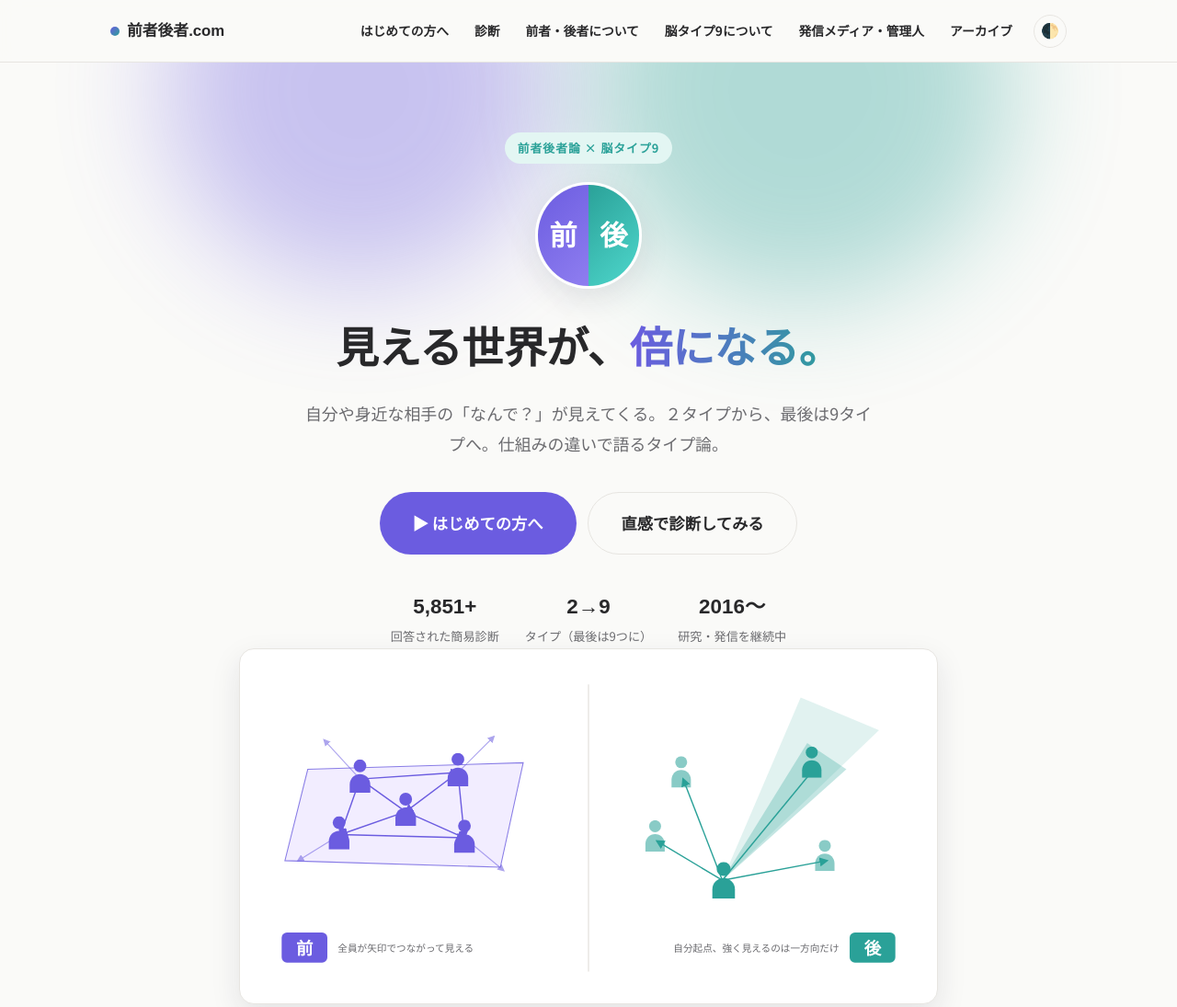
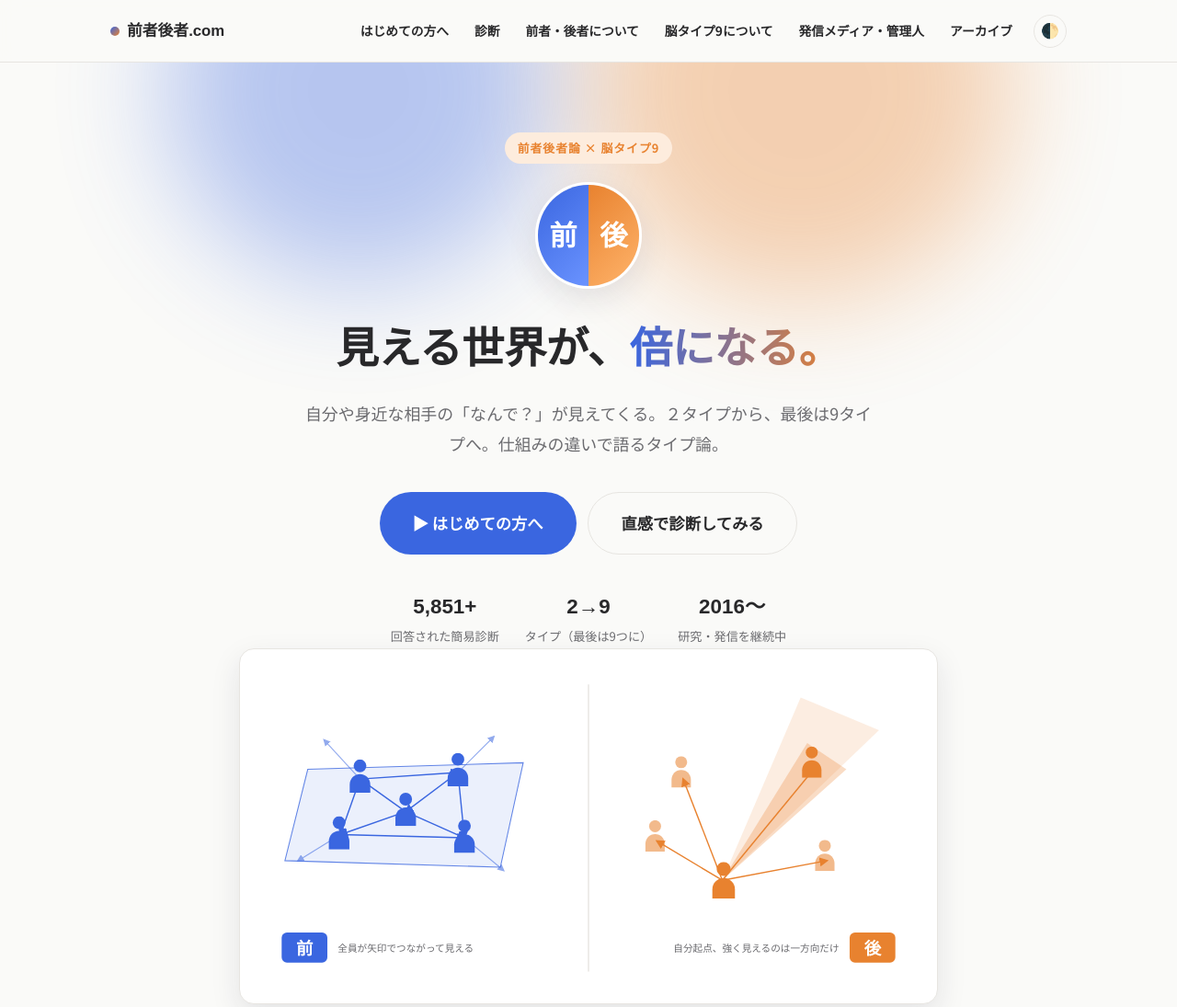
Before and after one commit to rrrrrr2525/zenshakousha-renewal, a plain HTML site: page index.html in a window 1280 px wide. Shown: the top 1095 px of the page at 92% size. Drawn offline with Linux system fonts and the light colour scheme; a web font is replaced by a local one.

Commit message:
トップページだけ試験的に配色を青(前者)/オレンジ(後者)に変更
既存のデザインシステム（角丸・影・グラデーション・ソフト背景などの
「モダンな」構造）はそのまま、--accent/--accent2のカスタムプロパティを
body.palette-blue-orangeスコープで上書きするだけにして、
トップページ以外には影響させないようにした。ダークモードの配色も
別途用意。グラデーションの2色目がハードコードされていた
hero-emblem/type-card badgeも合わせて上書き。

Co-Authored-By: Claude Sonnet 5 <noreply@anthropic.com>

```diff
--- a/assets/css/style.css
+++ b/assets/css/style.css
@@ -53,6 +53,33 @@
   --shadow: 0 2px 10px rgba(0,0,0,0.3);
   --shadow-lg: 0 12px 32px rgba(0,0,0,0.45);
 }
+
+/* ---------- お試し配色：前者=青／後者=オレンジ（トップページのみ） ---------- */
+body.palette-blue-orange{
+  --accent: #3a66e0;       /* 青: 前者 */
+  --accent-soft: #e7edfc;
+  --accent2: #e8822f;      /* オレンジ: 後者 */
+  --accent2-soft: #fdecdd;
+}
+@media (prefers-color-scheme: dark){
+  :root:not([data-theme="light"]) body.palette-blue-orange{
+    --accent: #7fa4ff;
+    --accent-soft: #212d49;
+    --accent2: #ffab6b;
+    --accent2-soft: #3a2a1c;
+  }
+}
+:root[data-theme="dark"] body.palette-blue-orange{
+  --accent: #7fa4ff;
+  --accent-soft: #212d49;
+  --accent2: #ffab6b;
+  --accent2-soft: #3a2a1c;
+}
+/* グラデーションの2色目がハードコードされている箇所も、お試し配色に合わせる */
+body.palette-blue-orange .hero-emblem .zen{background:linear-gradient(135deg,var(--accent),#6a93ff);}
+body.palette-blue-orange .hero-emblem .ko{background:linear-gradient(135deg,var(--accent2),#ffb46b);}
+body.palette-blue-orange .type-card.zensha .badge{background:linear-gradient(135deg,var(--accent),#6a93ff);}
+body.palette-blue-orange .type-card.kosha .badge{background:linear-gradient(135deg,var(--accent2),#ffb46b);}
 
 *{box-sizing:border-box;}
 html{scroll-behavior:smooth;}
--- a/index.html
+++ b/index.html
@@ -7,7 +7,7 @@
 <meta name="description" content="自分や身近な相手の『なんで？』が見えてくる。２タイプから、最後は9タイプへ。仕組みの違いで語る前者後者論・脳タイプ9の診断と解説。">
 <link rel="stylesheet" href="assets/css/style.css">
 </head>
-<body>
+<body class="palette-blue-orange">
 <div id="site-header-slot"></div>
 
 <main>
```
